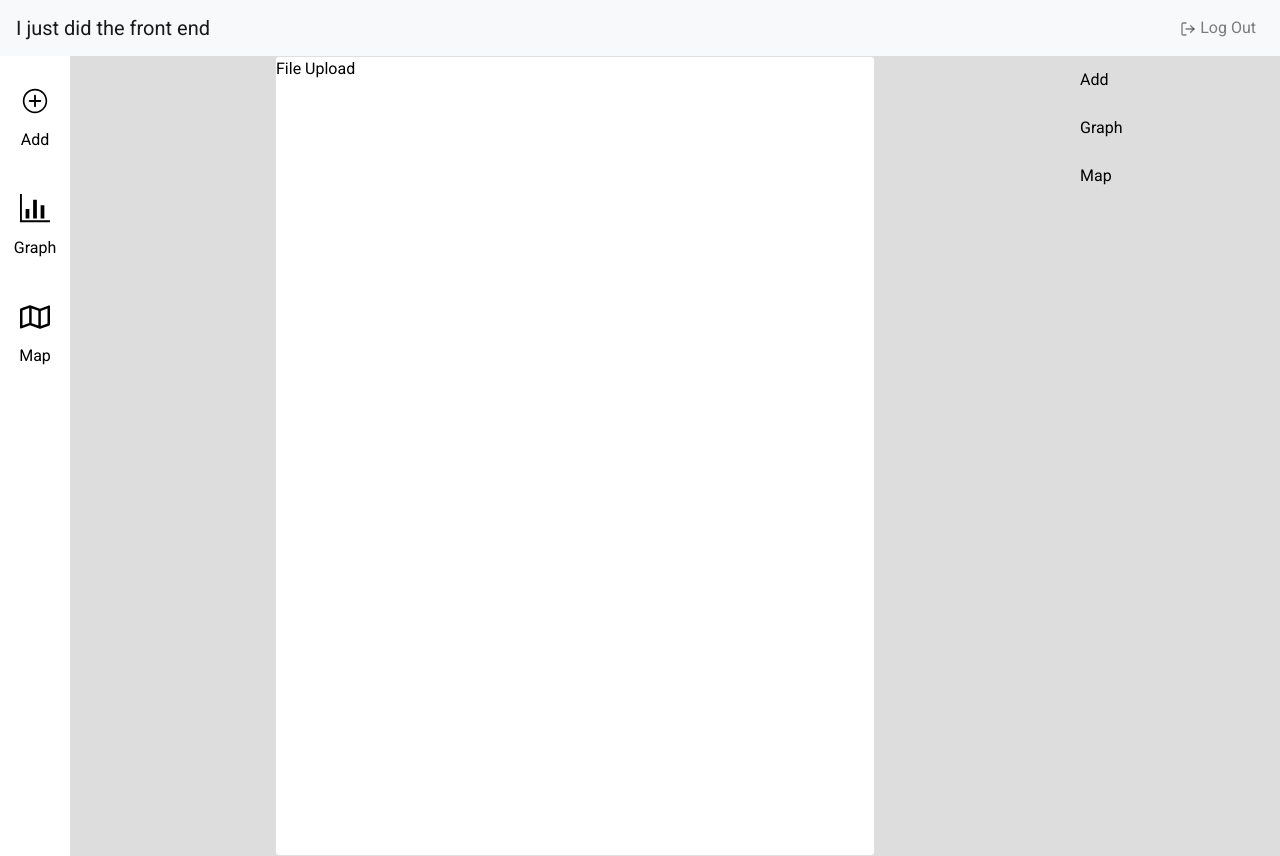
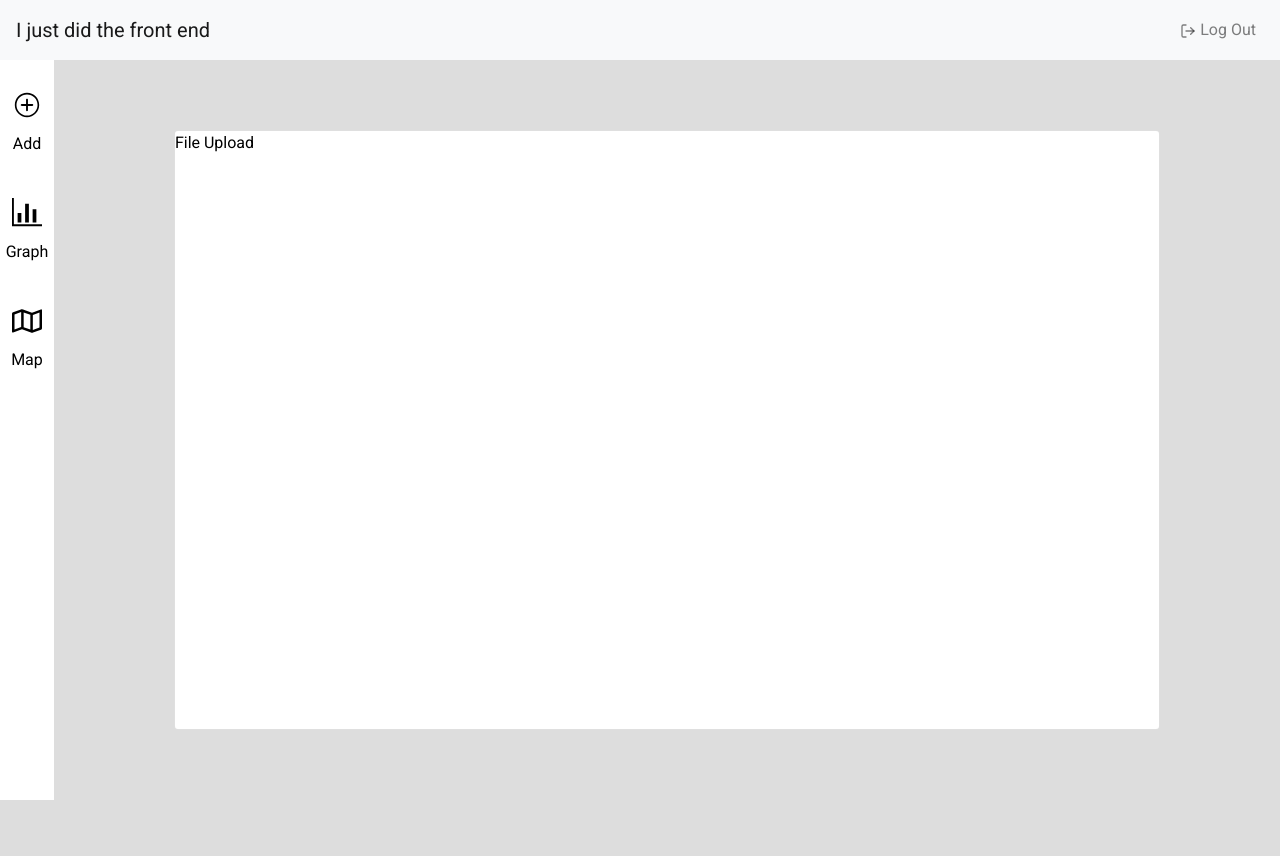
Before and after one commit to antcar112/qds-20-hackathon, a React (Create React App) app: page / in a window 1280 px wide. After the commit the page ends 800 px from the top, so only its background shows below. Built offline with nearby package versions, Linux system fonts and the light colour scheme.

Commit message:
card centered, no scroll

```diff
--- a/src/App.js
+++ b/src/App.js
@@ -12,7 +12,11 @@ import Map from './pages/Map';
 import VerticalNav from './components/VerticalNav/VerticalNav';
 import RightBar from './components/RightBar';
 
-const FlexContainer = styled.div`display: flex;`;
+const FlexContainer = styled.main`
+	display: flex;
+	max-height: 100vh;
+	padding-top: 60px;
+`;
 
 function App() {
 	return (
@@ -34,7 +38,7 @@ function App() {
 								<Map />
 							</Route>
 						</Switch>
-						<RightBar />
+						{/* <RightBar /> */}
 					</FlexContainer>
 				</div>
 			</Router>
--- a/src/components/Card.js
+++ b/src/components/Card.js
@@ -2,8 +2,9 @@ import React from 'react';
 import Card from 'react-bootstrap/Card';
 
 const cardStyles = {
-	width  : '600px',
-	margin : '0 auto'
+	width     : '100%',
+	margin    : '70px 120px',
+	maxHeight : '100%'
 };
 
 const ComponentCard = ({ children }) => {
--- a/src/components/NavComponent.js
+++ b/src/components/NavComponent.js
@@ -5,8 +5,11 @@ import { FiLogOut } from 'react-icons/fi';
 
 const NavComponent = () => {
 	return (
-		<div>
-			<Navbar bg="light" expand="lg">
+		<Navbar
+			bg="light"
+			expand="lg"
+			style={{ position: 'fixed', height: '60px', width: '100%' }}
+		>
 			<Navbar.Brand href="/">I just did the front end</Navbar.Brand>
 			<Navbar.Toggle aria-controls="basic-navbar-nav" />
 			<Navbar.Collapse id="basic-navbar-nav">
@@ -17,7 +20,6 @@ const NavComponent = () => {
 				</Nav>
 			</Navbar.Collapse>
 		</Navbar>
-		</div>
 	);
 };
 
--- a/src/components/VerticalNav/VerticalNav.js
+++ b/src/components/VerticalNav/VerticalNav.js
@@ -8,7 +8,7 @@ import { GoGraph } from 'react-icons/go';
 import VerticalNavLink from './VerticalNavLink';
 
 const StyledVerticalNav = styled.aside`
-	height: 100vh;
+	height: calc(100vh - 60px);
 	line-height: 3em;
 	width: 70px;
 	background-color: white;
--- a/src/styles/GlobalStyles.js
+++ b/src/styles/GlobalStyles.js
@@ -24,9 +24,12 @@ export default createGlobalStyle`
         background: ${({ theme }) => theme.color.bg};
         color: ${({ theme }) => theme.color.text};
         font-size: 16px;
+        height: 100vh;
+
     }
     main {
         padding-top: 60px;
+
     }
     h1 {
         font-family: ${({ theme }) => theme.font.heading};
```
Lines whose indentation alone changed are shown as unchanged.
